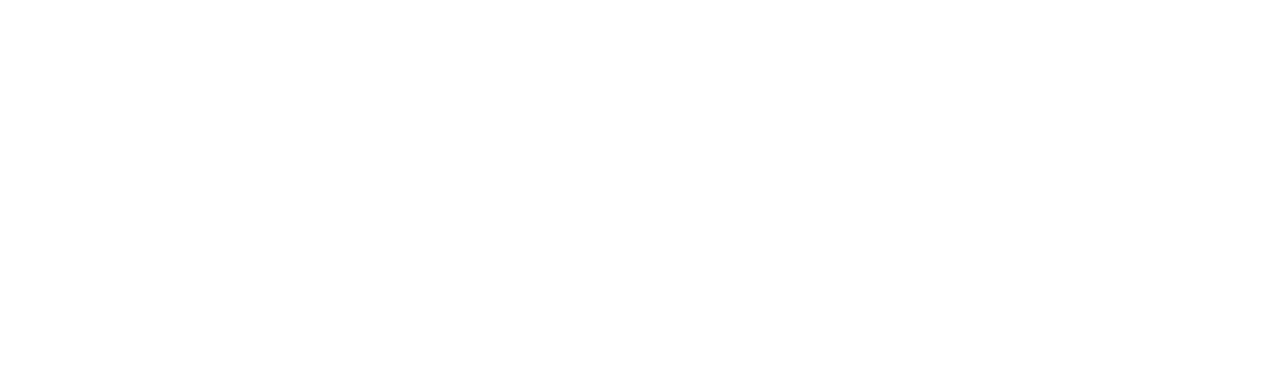
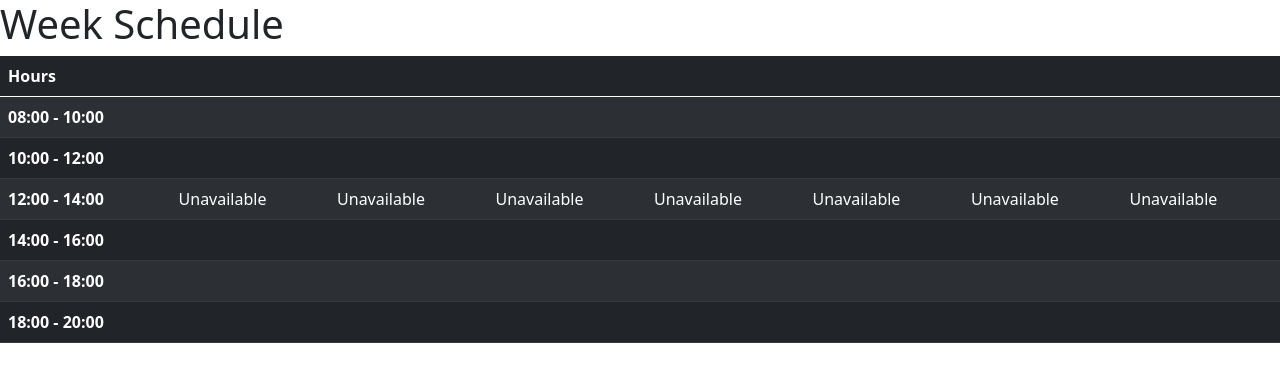
Before and after one commit to nahidsultan23/appointment-app, a React (Create React App) app in the folder client/: page / in a window 1280 px wide. Shown: the top 382 px of the page. Built offline with nearby package versions, Linux system fonts and the light colour scheme.

Commit message:
Homepage initial look

```diff
--- a/client/src/pages/Home.jsx
+++ b/client/src/pages/Home.jsx
@@ -1,7 +1,107 @@
 import React from 'react';
 
 const Home = () => {
-    return <React.Fragment></React.Fragment>;
+    return (
+        <React.Fragment>
+            <div className="homepage">
+                <div className="appointment-table">
+                    <div className="content-title">
+                        <h1>Week Schedule</h1>
+                    </div>
+                    <table className="table table-striped table-dark">
+                        <thead>
+                            <tr>
+                                <th scope="col">Hours</th>
+                                <td></td>
+                                <td></td>
+                                <td></td>
+                                <td></td>
+                                <td></td>
+                                <td></td>
+                                <td></td>
+                            </tr>
+                        </thead>
+                        <tbody>
+                            <tr>
+                                <th scope="row">08:00 - 10:00</th>
+                                <td></td>
+                                <td></td>
+                                <td></td>
+                                <td></td>
+                                <td></td>
+                                <td></td>
+                                <td></td>
+                            </tr>
+                            <tr>
+                                <th scope="row">10:00 - 12:00</th>
+                                <td></td>
+                                <td></td>
+                                <td></td>
+                                <td></td>
+                                <td></td>
+                                <td></td>
+                                <td></td>
+                            </tr>
+                            <tr>
+                                <th scope="row">12:00 - 14:00</th>
+                                <td>
+                                    <div className="unavailable">Unavailable</div>
+                                </td>
+                                <td>
+                                    <div className="unavailable">Unavailable</div>
+                                </td>
+                                <td>
+                                    <div className="unavailable">Unavailable</div>
+                                </td>
+                                <td>
+                                    <div className="unavailable">Unavailable</div>
+                                </td>
+                                <td>
+                                    <div className="unavailable">Unavailable</div>
+                                </td>
+                                <td>
+                                    <div className="unavailable">Unavailable</div>
+                                </td>
+                                <td>
+                                    <div className="unavailable">Unavailable</div>
+                                </td>
+                            </tr>
+                            <tr>
+                                <th scope="row">14:00 - 16:00</th>
+                                <td></td>
+                                <td></td>
+                                <td></td>
+                                <td></td>
+                                <td></td>
+                                <td></td>
+                                <td></td>
+                            </tr>
+                            <tr>
+                                <th scope="row">16:00 - 18:00</th>
+                                <td></td>
+                                <td></td>
+                                <td></td>
+                                <td></td>
+                                <td></td>
+                                <td></td>
+                                <td></td>
+                            </tr>
+                            <tr>
+                                <th scope="row">18:00 - 20:00</th>
+                                <td></td>
+                                <td></td>
+                                <td></td>
+                                <td></td>
+                                <td></td>
+                                <td></td>
+                                <td></td>
+                            </tr>
+                        </tbody>
+                    </table>
+                </div>
+            </div>
+        </React.Fragment>
+    );
 };
 
 export default Home;
```
